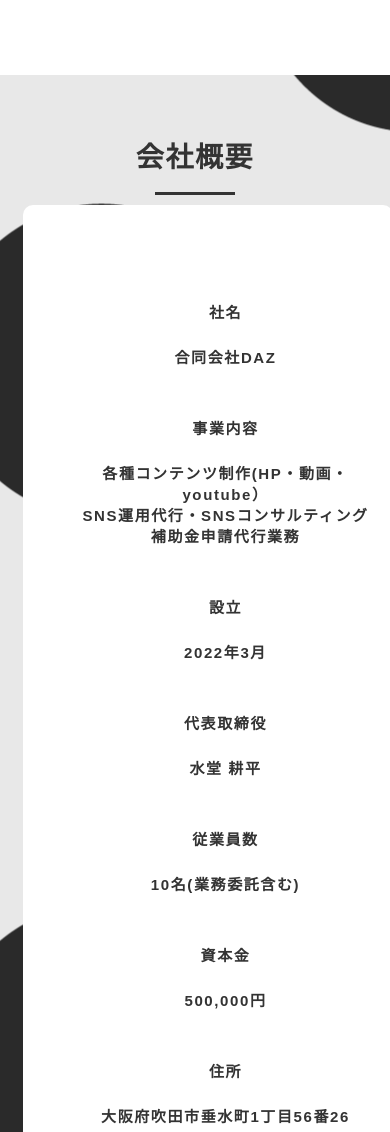
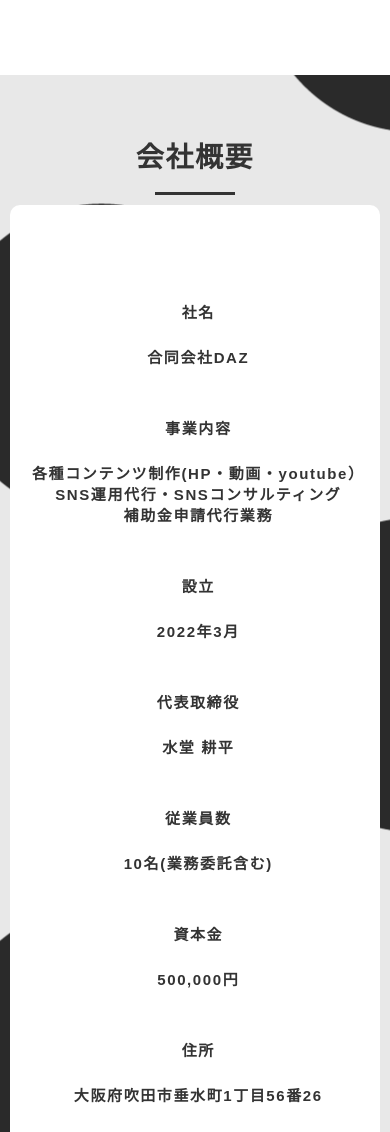
Before and after one commit to echigawa0921/daz-llc_sec, a plain HTML site: page index.html in a window 390 px wide. Shown: the part 2320-3452 px from the top of the page. Drawn offline with nearby package versions, Linux system fonts and the light colour scheme; some packages are replaced by stand-ins of ours.

Commit message:
Update style.css

```diff
--- a/css/style.css
+++ b/css/style.css
@@ -449,6 +449,7 @@
 /* table01 */
 #table01 tr {
   border-bottom: 1px solid #b5b1b1;
+  padding: 0;
 }
 
 #table01 th,
@@ -479,12 +480,12 @@
   .google-contents{
     width: auto;
     font-weight: bolder;
+    margin: 0;
   }
   .oogaiyou{
     text-align: center;
     width: 370px;
-    padding-left: 35px;
-    margin-left: 7px;
+    padding-left: 20px;
     font-size: 15px;
     margin-bottom: 100px;
   }
@@ -501,7 +502,7 @@
     border-bottom: 3px solid black;
   }
   .google-contents{
-    padding: 0%;
+    padding: 0;
     margin: 0;
     width: auto;
     font-size: 5px;
@@ -785,9 +786,6 @@
 SP
 -------------------------------------------*/
 @media screen and (max-width: 900px) {
-  .wrapper {
-    padding: 0 16px;
-  }
   .section-title {
     font-size: 1.75rem;
     margin-bottom: 30px;
```
